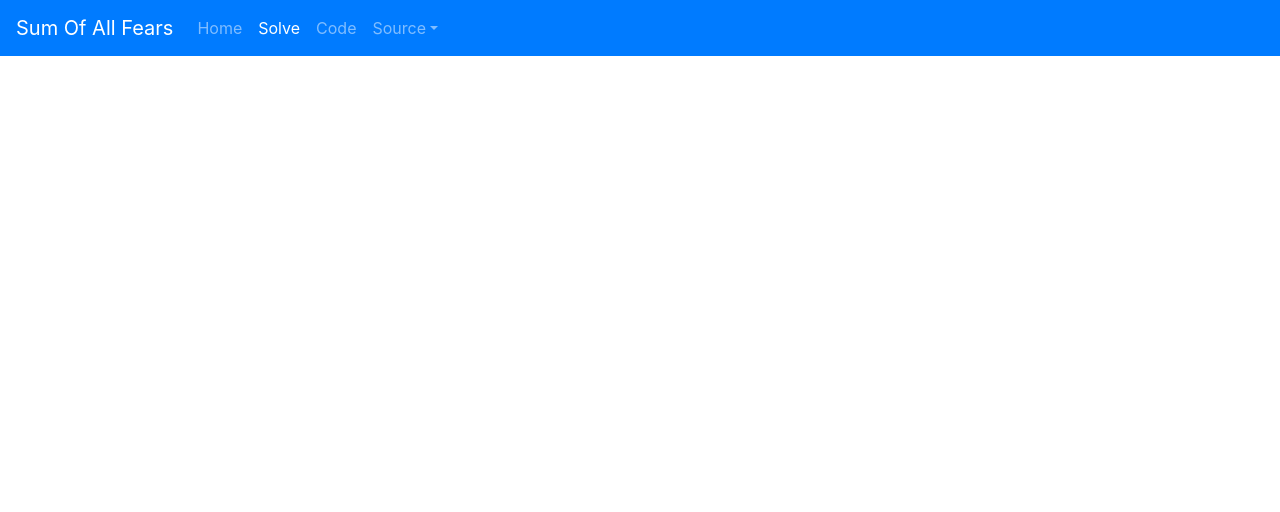
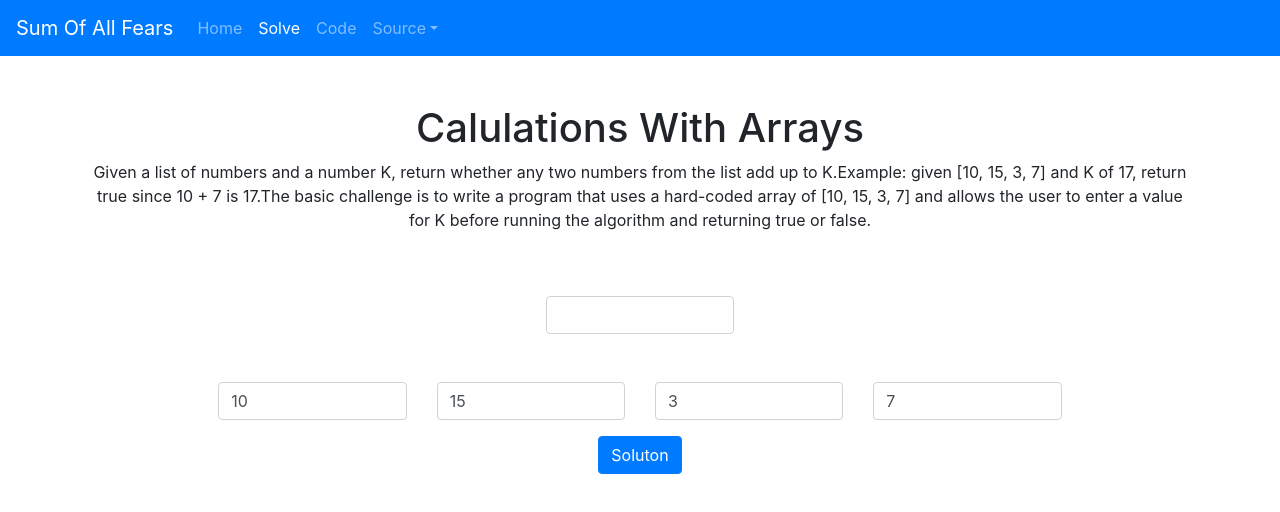
Before and after one commit to johndavid25/SumOfAllFears, a plain HTML site: page solve.html in a window 1280 px wide. Drawn offline with nearby package versions, Linux system fonts and the light colour scheme.

Commit message:
Solve Page Changes

```diff
--- a/solve.html
+++ b/solve.html
@@ -20,7 +20,7 @@
   </head>
   <body>
     <nav class="navbar navbar-expand-sm navbar-dark bg-primary">
-        <a class="navbar-brand" href="#">Sum Of All Fears</a>
+      <a class="navbar-brand" href="#">Sum Of All Fears</a>
       <button
         class="navbar-toggler d-lg-none"
         type="button"
@@ -32,13 +32,13 @@
       ></button>
       <div class="collapse navbar-collapse" id="collapsibleNavId">
         <ul class="navbar-nav mr-auto mt-2 mt-lg-0">
-          <li class="nav-item ">
-            <a class="nav-link" href="/index.html"
-              >Home </a
-            >
+          <li class="nav-item">
+            <a class="nav-link" href="/index.html">Home </a>
           </li>
           <li class="nav-item active">
-            <a class="nav-link" href="/solve.html">Solve <span class="sr-only">(current)</span></a>
+            <a class="nav-link" href="/solve.html"
+              >Solve <span class="sr-only">(current)</span></a
+            >
           </li>
           <li class="nav-item">
             <a class="nav-link" href="/code.html">Code</a>
@@ -54,7 +54,12 @@
               >Source</a
             >
             <div class="dropdown-menu" aria-labelledby="dropdownId">
-              <a class="dropdown-item" href="#" target="_blank">GitHub</a>
+              <a
+                class="dropdown-item"
+                href="https://github.com/johndavid25/SumOfAllFears"
+                target="_blank"
+                >GitHub</a
+              >
               <a
                 class="dropdown-item"
                 href="https://johndevportfolio.netlify.app"
@@ -68,6 +73,50 @@
     </nav>
 
     <header></header>
+
+    <main>
+      <div class="container text-center mt-5">
+        <div class="row">
+          <div class="col">
+            <h1>Calulations With Arrays</h1>
+            <p>
+              Given a list of numbers and a number K, return whether any two
+              numbers from the list add up to K.Example: given [10, 15, 3, 7]
+              and K of 17, return true since 10 + 7 is 17.The basic challenge is
+              to write a program that uses a hard-coded array of [10, 15, 3, 7]
+              and allows the user to enter a value for K before running the
+              algorithm and returning true or false.
+            </p>
+          </div>
+        </div>
+      </div>
+      <br><br>
+      <div class="row">
+          <div class="col-md-2 offset-5">
+              <input type="number" id="kVariable" class="form-control">
+          </div>
+      </div>
+      <br><br>
+      <div class="row">
+          <div class="col-md-2 offset-2">
+            <input type="number" id="input1" class="form-control" value="10">
+          </div>
+          <div class="col-md-2">
+            <input type="number" id="input2" class="form-control" value="15">
+          </div>
+          <div class="col-md-2">
+            <input type="number" id="input3" class="form-control" value="3">
+          </div>
+          <div class="col-md-2">
+            <input type="number" id="input4" class="form-control" value="7">
+          </div>
+      </div>
+      <div class="row">
+          <div class="col text-center mt-3">
+            <button type="button" id="btnSubmit" class="btn btn-primary mb-3">Soluton</button>
+          </div>
+      </div>
+    </main>
 
     <!-- Optional JavaScript -->
     <!-- jQuery first, then Popper.js, then Bootstrap JS -->
```
Also changed, not shown: code.html (+11 -6 lines), index.html (+6 -1 lines).
